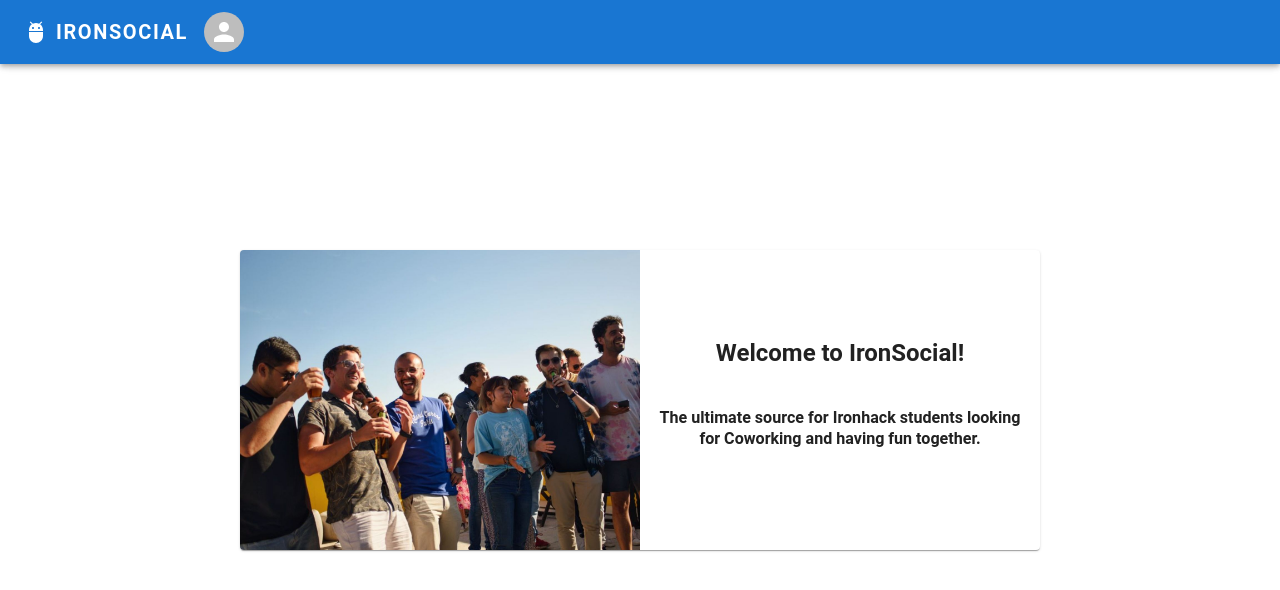
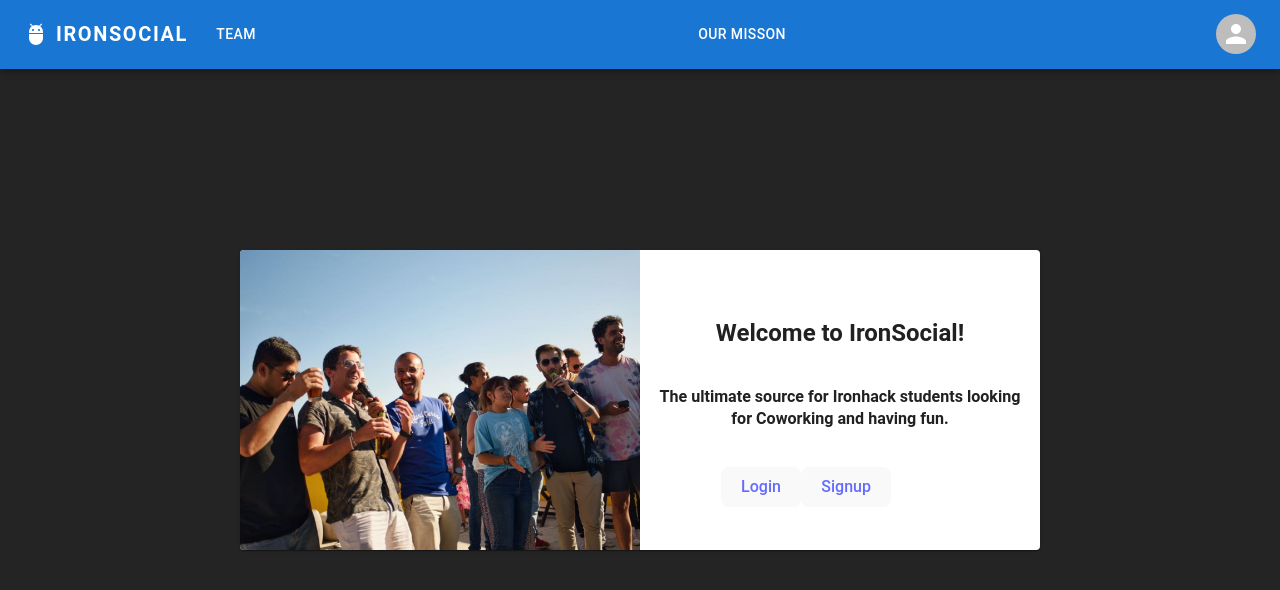
Before and after one commit to MNader11/ironsocial-management-client, a React (Vite) app: page /about in a window 1280 px wide. Shown: the top 590 px of the page. Built offline with nearby package versions, Linux system fonts and the light colour scheme.

Commit message:
Images added to public folder, Navbar edited, Private pages edited

```diff
--- a/src/App.jsx
+++ b/src/App.jsx
@@ -13,6 +13,7 @@ import ProjectsList from "./Pages/ProjectsList";
 import AddProject from "./Pages/AddProject";
 import EditProject from "./Pages/EditProjects";
 import MyProjects from "./Pages/MyProjects";
+import MyComments from "./Pages/MyComments";
 import HomePage from "./Pages/HomePage";
 import IsAnon from "./Components/isAnon";
 import IsPrivate from "./Components/isPrivate";
@@ -101,6 +102,16 @@ function App() {
             }
           />
         }
+        {
+          <Route
+            path="/mycomments"
+            element={
+              <IsPrivate>
+                <MyComments />
+              </IsPrivate>
+            }
+          />
+        }
         <Route
           path="/coworks"
           element={
--- a/src/Components/Navbar/index.jsx
+++ b/src/Components/Navbar/index.jsx
@@ -154,7 +154,7 @@ function Navbar() {
           >
             IRONSOCIAL
           </Typography>
-          {isLoggedIn && (
+          {isLoggedIn ? (
             <>
               <Box sx={{ flexGrow: 1, display: { xs: "none", md: "flex" } }}>
                 <Button
@@ -194,6 +194,29 @@ function Navbar() {
                   sx={{ my: 2, color: "white", display: "block" }}
                 >
                   Tickets
+                </Button>
+              </Box>
+            </>
+          ) : (
+            <>
+              <Box sx={{ flexGrow: 1, display: { xs: "none", md: "flex" } }}>
+                <Button
+                  component={Link}
+                  to="/team"
+                  onClick={handleCloseNavMenu}
+                  sx={{ my: 2, color: "white", display: "block" }}
+                >
+                  Team
+                </Button>
+              </Box>
+              <Box sx={{ flexGrow: 1, display: { xs: "none", md: "flex" } }}>
+                <Button
+                  component={Link}
+                  to="/About"
+                  onClick={handleCloseNavMenu}
+                  sx={{ my: 2, color: "white", display: "block" }}
+                >
+                  Our Misson
                 </Button>
               </Box>
             </>
@@ -243,6 +266,11 @@ function Navbar() {
                       <Typography textAlign="center">My Projects</Typography>
                     </Link>
                   </MenuItem>
+                  <MenuItem onClick={handleCloseNavMenu}>
+                    <Link to="/mycomments">
+                      <Typography textAlign="center">My Comments</Typography>
+                    </Link>
+                  </MenuItem>
                   <MenuItem onClick={logOutUser}>
                     <Link to="/logout">
                       <Typography textAlign="center">Logout</Typography>
--- a/src/Pages/About/index.jsx
+++ b/src/Pages/About/index.jsx
@@ -44,21 +44,19 @@ function AboutPage() {
             <Typography component="div" variant="h5">
               <h6>
                 The ultimate source for Ironhack students looking for Coworking
-                and having fun together.
+                and having fun.
               </h6>
             </Typography>
-{/*             <Typography
+            <Typography
               variant="subtitle1"
               color="text.secondary"
               component="div"
               width={300}
               marginTop={2}
             >
-              <p>
-                "Excited about learning new stuff and building captivating
-                websites."
-              </p>
-            </Typography> */}
+              <button><Link to={"/login"}>Login</Link></button>
+              <button><Link to={"/signup"}>Signup</Link></button>
+            </Typography>
           </CardContent>
         </Box>
       </Card>
--- /dev/null
+++ b/src/Pages/MyComments/index.jsx
@@ -0,0 +1,57 @@
+import { useState, useEffect } from "react";
+import axios from "axios";
+import { Link } from "react-router-dom";
+
+const API_URL = "https://ironsocial-backend.onrender.com";
+
+function MyComments() {
+  const [comments, setComments] = useState([]);
+  const storedToken = localStorage.getItem("authToken");
+
+  useEffect(() => {
+    axios
+      .get(`${API_URL}/api/user/comments`, {
+        headers: { Authorization: `Bearer ${storedToken}` },
+      })
+      .then((response) => {
+        console.log(response)
+        setComments(response.data);
+        console.log(response.data)})
+
+      .catch((error) => console.log(error));
+  });
+
+  const deleteComment = (commentId) => {
+    axios
+      .delete(`${API_URL}/api/comments/${commentId}/delete`)
+      .then(() => {
+        setComment((prevComments) =>
+          prevComments.filter((comment) => comment._id !== commentId)
+        );
+      })
+      .catch((error) => {
+        console.log(error);
+      });
+  };
+
+  console.log("comments:", comments);
+
+  return (
+    <div>
+      <h1>My Comments</h1>
+      {comments &&
+        comments.map((userComment) => {
+          return (
+            <div key={userComment._id}>
+              <p>{userComment}</p>
+              <Link to={`/comments/${userComment._id}/update`}>
+                <button type="submit">Update</button>
+              </Link>
+              <button onClick={() => deleteComment(userComment._id)}>Delete</button>
+            </div>
+          );
+        })}
+    </div>
+  );
+}
+export default MyComments;
--- a/src/Pages/ProfilePage/index.jsx
+++ b/src/Pages/ProfilePage/index.jsx
@@ -10,25 +10,31 @@ import Typography from "@mui/material/Typography";
 
 const images = [
   {
-    url: "https://www.elegantthemes.com/blog/wp-content/uploads/2018/12/top11.png",
+    url: "public/images/team_work.jpg",
     title: "My Projects",
     width: "30%",
   },
   {
-    url: "https://png.pngtree.com/png-vector/20190418/ourmid/pngtree-help-comic-speech-bubble-png-image_12504.jpg",
+    url: "public/images/add_project.jpg",
+    title: "Add Projects",
+    width: "30%",
+  },
+  {
+    url: "https://i.ibb.co/N3gghCY/ticket.webp",
     title: "My Tickets",
     width: "30%",
   },
   {
-    url: "/static/images/buttons/camera.jpg",
-    title: "Camera",
+    url: "https://i.ibb.co/N3gghCY/ticket.webp",
+    title: "Add Tickets",
     width: "30%",
   },
+
 ];
 
 const ImageButton = styled(ButtonBase)(({ theme }) => ({
   position: "relative",
-  height: 200,
+  height: 400,
   [theme.breakpoints.down("sm")]: {
     width: "100% !important", // Overrides inline-style
     height: 100,
@@ -94,13 +100,18 @@ const API_URL = "https://ironsocial-backend.onrender.com";
 
 function ProfilePage() {
   return (
-    <div style={{ paddingTop: "50px" }}>
+    <div style={{ paddingTop: "50px", display: "flex", justifyContent: "space-around", alignItems: "center",  }}>
       <Box
-        sx={{ display: "flex", flexWrap: "wrap", minWidth: 300, width: "100%" }}
+        sx={{ display: "flex",
+        /* flexWrap: "wrap", */
+        minWidth: 900,
+        width: "100%", // Set the width you desire, e.g., "80%" or "100%"
+        maxWidth: "800px", // Set a max width to limit how wide it can grow
+        justifyContent: "space-around"/* ,
+        margin: "auto", */ }}
       >
         {images.map((image) => (
           <ImageButton
-            focusRipple
             key={image.title}
             style={{
               width: image.width,
--- a/src/index.css
+++ b/src/index.css
@@ -29,6 +29,7 @@ body {
   place-items: center;
   min-width: 320px;
   min-height: 100vh;
+  background-color: #242424;
 }
 
 h1 {
```
Also changed, not shown: public/Images/add_project.jpg (added), public/Images/team_work.jpg (added).
